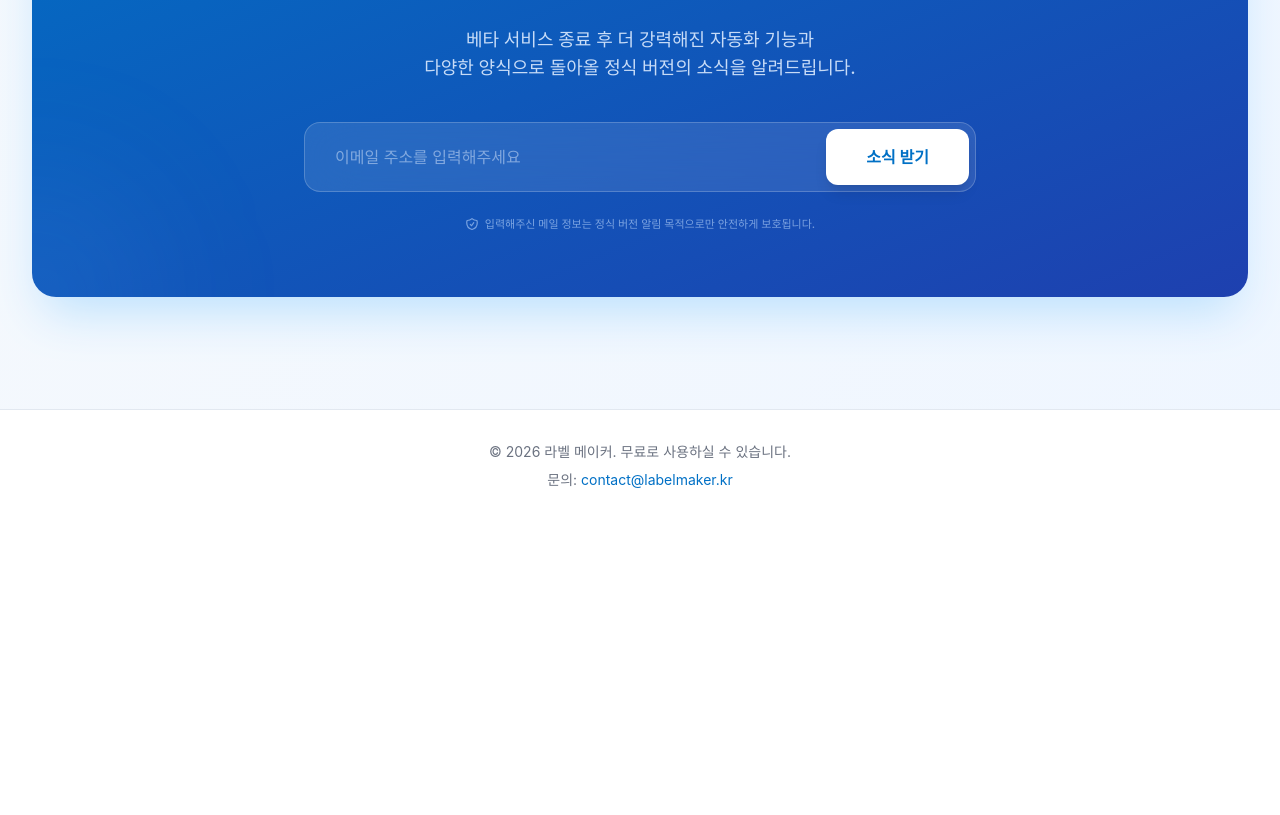
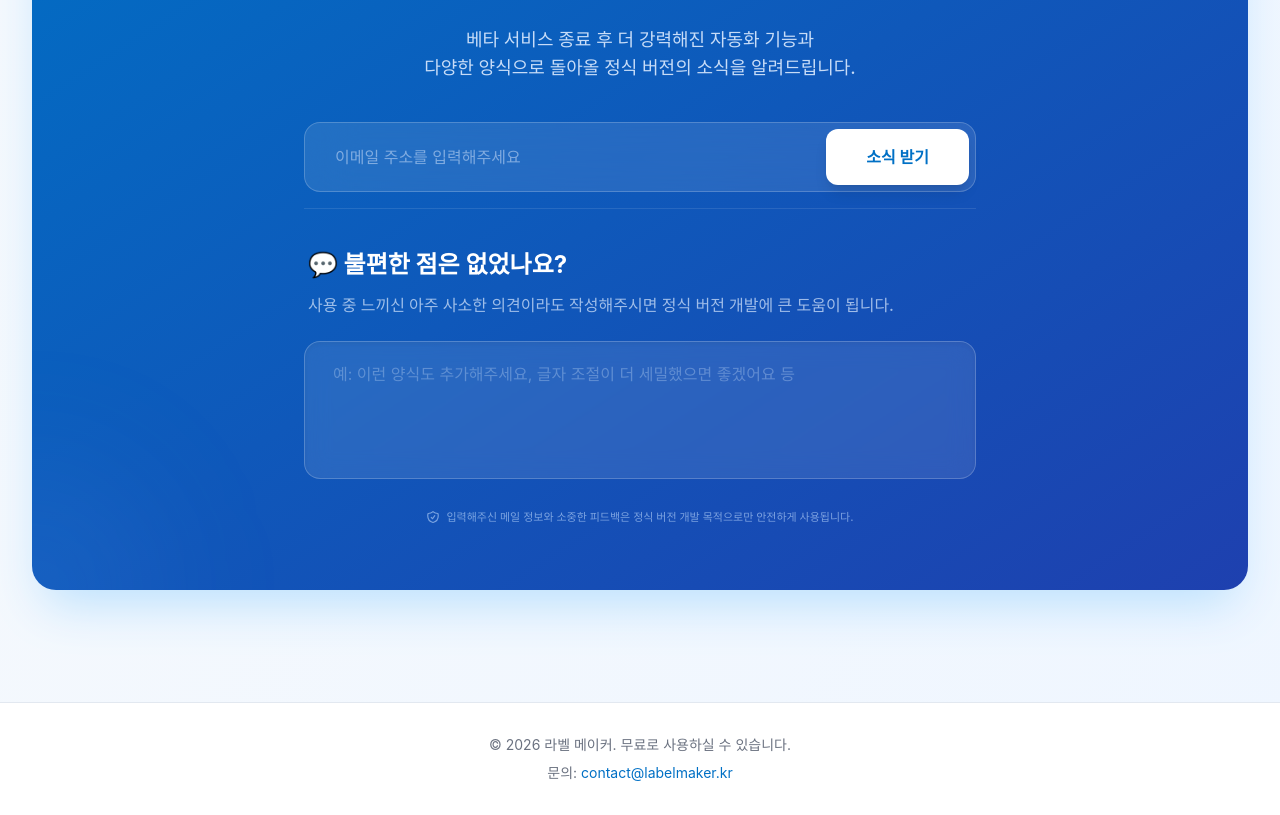
Before and after one commit to roddbstn/label_maker, a Next.js app: page / in a window 1280 px wide. Shown: the part 1626-2441 px from the top of the page. Before the commit the page ends 2148 px from the top, so only its background shows below. Built offline with nearby package versions, Linux system fonts and the light colour scheme.

Commit message:
style: enhance visibility of feedback section

```diff
--- a/src/app/page.tsx
+++ b/src/app/page.tsx
@@ -129,12 +129,13 @@ export default function Home() {
                             베타 서비스 종료 후 더 강력해진 자동화 기능과<br /> 다양한 양식으로 돌아올 정식 버전의 소식을 알려드립니다.
                         </p>
                         <form
-                            className="flex flex-col sm:flex-row gap-3 p-1.5 bg-white/10 backdrop-blur-xl border border-white/20 rounded-2xl"
+                            className="space-y-4"
                             onSubmit={(e) => {
                                 e.preventDefault();
-                                alert('감사합니다! 출시 소식을 이메일로 보내드리겠습니다.');
+                                alert('소중한 의견 감사합니다! 정식 버전 출시 소식도 이메일로 보내드리겠습니다.');
                             }}
                         >
+                            <div className="flex flex-col sm:flex-row gap-3 p-1.5 bg-white/10 backdrop-blur-xl border border-white/20 rounded-2xl">
                                 <input
                                     type="email"
                                     required
@@ -147,12 +148,27 @@ export default function Home() {
                                 >
                                     소식 받기
                                 </button>
+                            </div>
+
+                            <div className="text-left mt-16 pt-10 border-t border-white/10">
+                                <label className="block text-xl sm:text-2xl font-bold text-white mb-3 ml-1">
+                                    💬 불편한 점은 없었나요?
+                                </label>
+                                <p className="text-blue-100/70 mb-6 ml-1 text-sm sm:text-base font-medium">
+                                    사용 중 느끼신 아주 사소한 의견이라도 작성해주시면 정식 버전 개발에 큰 도움이 됩니다.
+                                </p>
+                                <textarea
+                                    placeholder="예: 이런 양식도 추가해주세요, 글자 조절이 더 세밀했으면 좋겠어요 등"
+                                    rows={4}
+                                    className="w-full px-7 py-5 rounded-2xl bg-white/10 border border-white/20 text-white placeholder:text-blue-100/30 focus:outline-none focus:ring-2 focus:ring-white/30 backdrop-blur-md transition-all resize-none shadow-inner"
+                                />
+                            </div>
                         </form>
                         <p className="mt-6 text-[11px] text-blue-200/60 flex items-center justify-center gap-1.5 font-medium">
                             <svg xmlns="http://www.w3.org/2000/svg" fill="none" viewBox="0 0 24 24" strokeWidth={2} stroke="currentColor" className="w-3.5 h-3.5">
                                 <path strokeLinecap="round" strokeLinejoin="round" d="M9 12.75L11.25 15 15 9.75m-3-7.036A11.959 11.959 0 013.598 6 11.99 11.99 0 003 9.749c0 5.592 3.824 10.29 9 11.623 5.176-1.332 9-6.03 9-11.622 0-1.31-.21-2.571-.598-3.751h-.152c-3.196 0-6.1-1.248-8.25-3.285z" />
                             </svg>
-                            입력해주신 메일 정보는 정식 버전 알림 목적으로만 안전하게 보호됩니다.
+                            입력해주신 메일 정보와 소중한 피드백은 정식 버전 개발 목적으로만 안전하게 사용됩니다.
                         </p>
                     </div>
                 </section>
```
Lines whose indentation alone changed are shown as unchanged.
